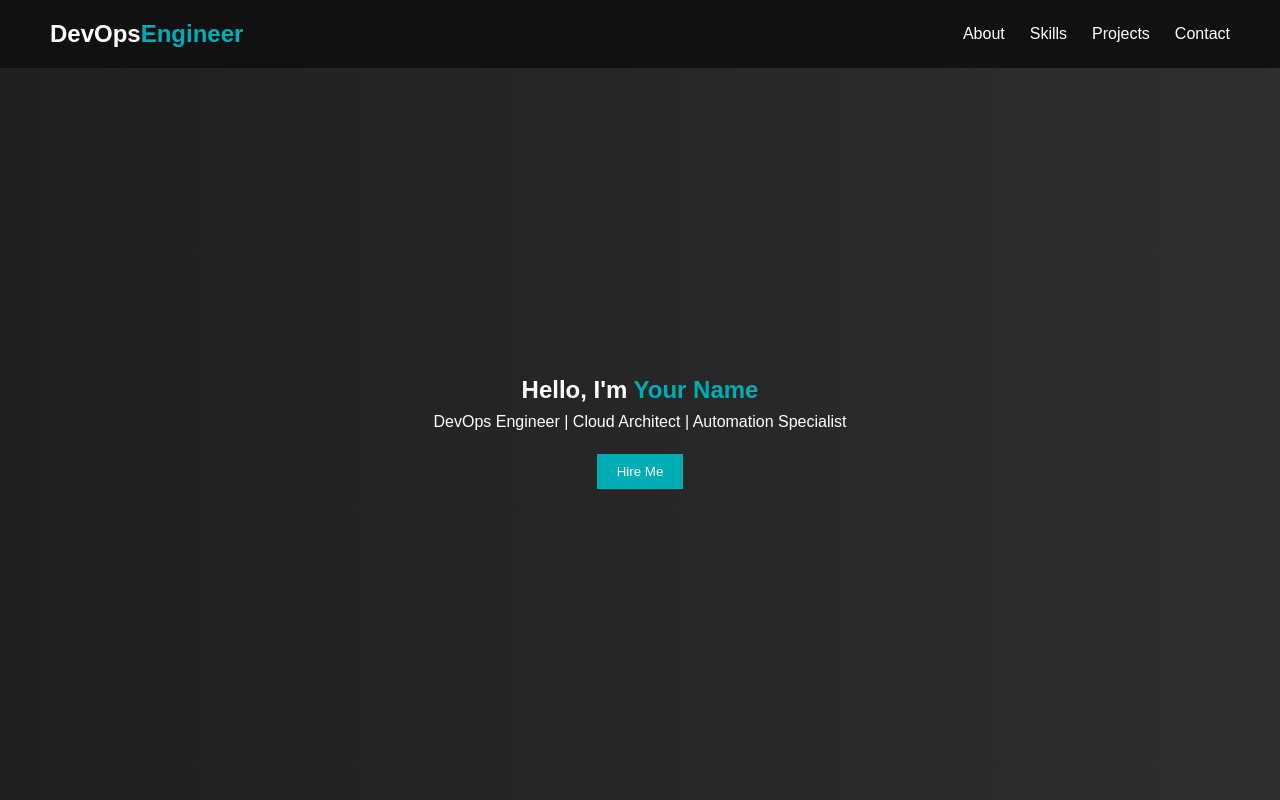
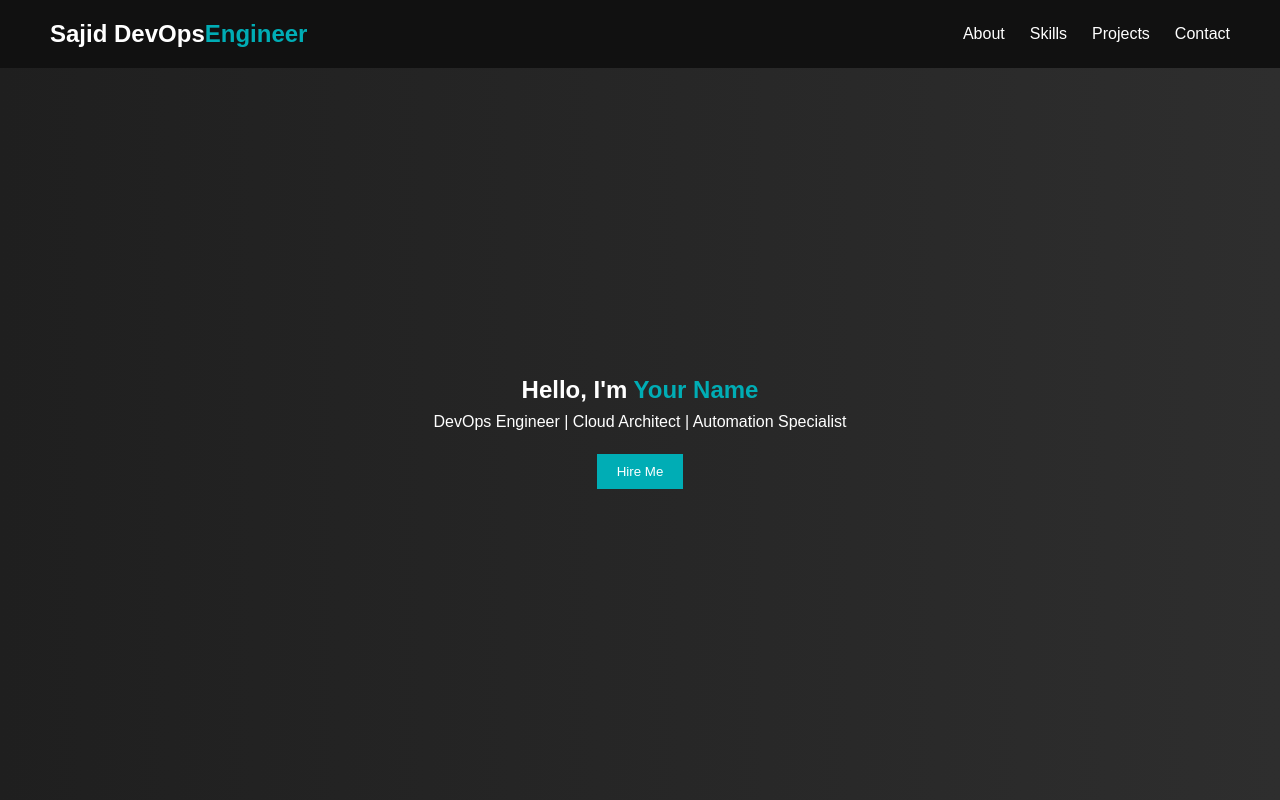
Before and after one commit to sajid-ali711/my-porfolio-website, a plain HTML site: page index.html in a window 1280 px wide. Shown: the top 800 px of the page. Drawn offline with Linux system fonts and the light colour scheme; a script that the page names is missing.

Commit message:
title changed

```diff
--- a/index.html
+++ b/index.html
@@ -10,7 +10,7 @@
 
 <header>
     <nav>
-        <h2 class="logo">DevOps<span>Engineer</span></h2>
+        <h2 class="logo">Sajid DevOps<span>Engineer</span></h2>
         <ul>
             <li><a href="#about">About</a></li>
             <li><a href="#skills">Skills</a></li>
```
